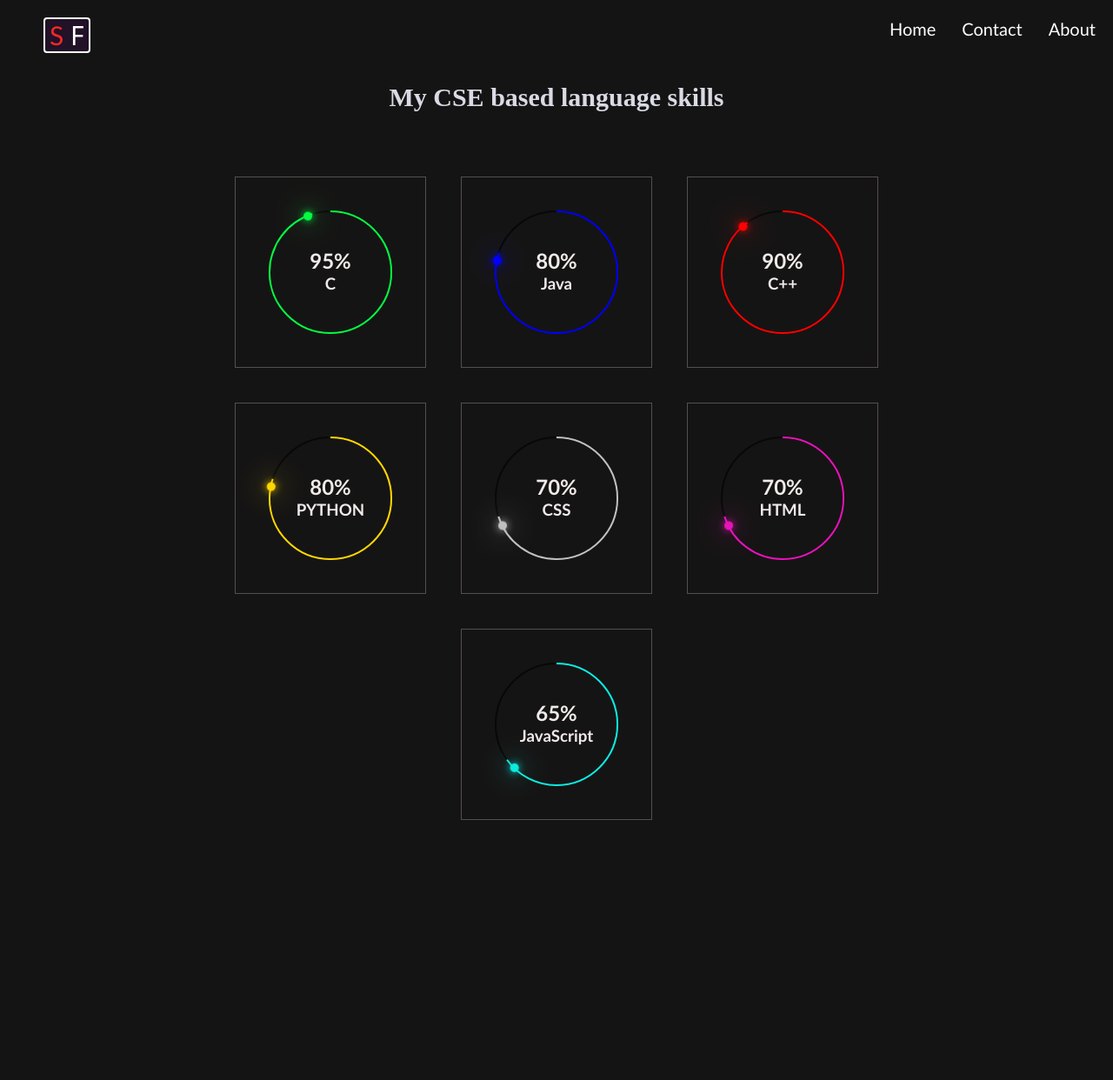
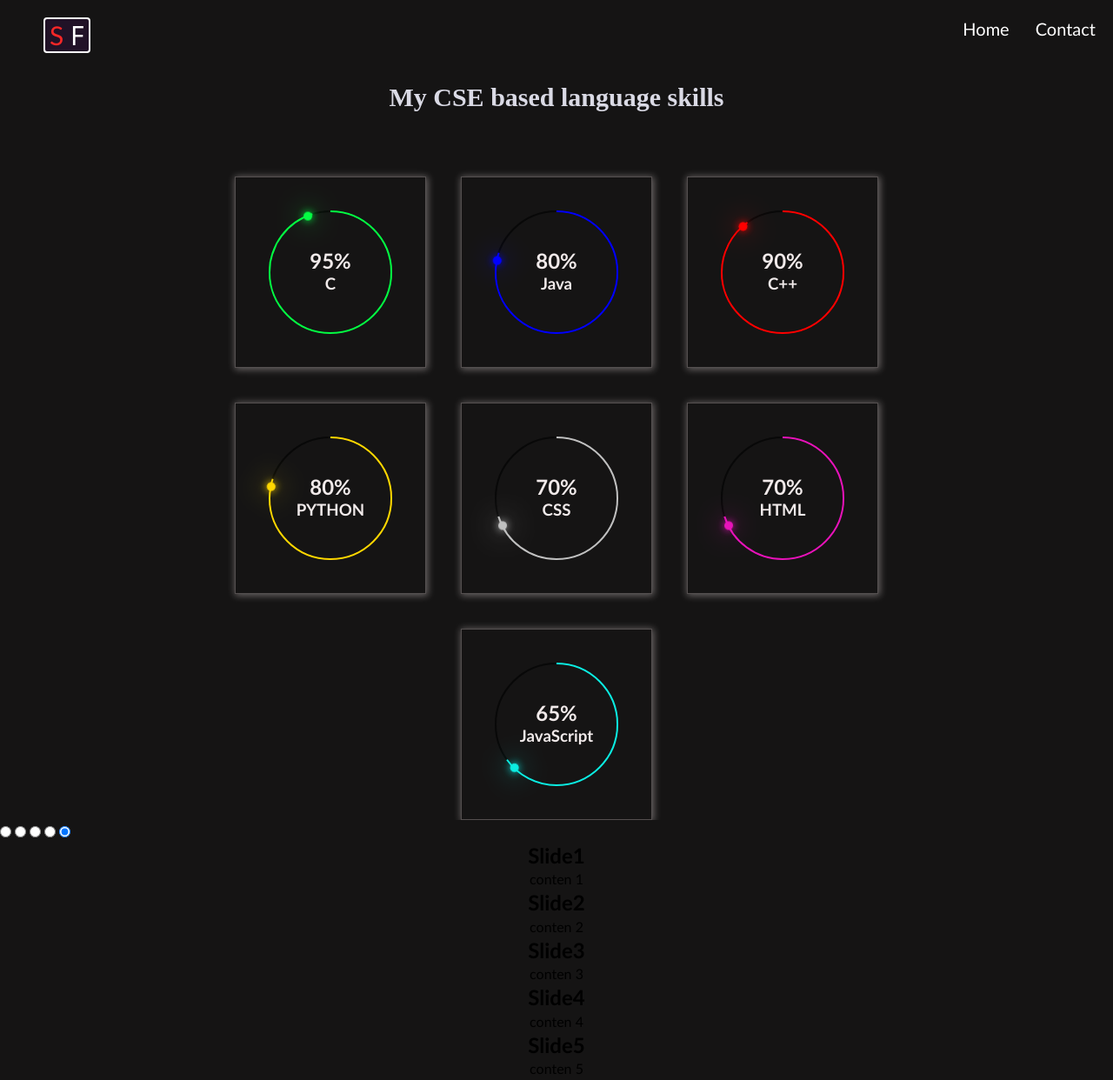
Before and after one commit to AHMED-SAFA/portfolio_SAFA, a PHP site: page /skill.html in a window 1280 px wide. Shown: the whole page at 87% size. Before the commit the page ends 943 px from the top, so only its background shows below. Run offline with PHP 8.4, Linux system fonts and the light colour scheme.

Commit message:
skill page added

```diff
--- a/contact.html
+++ b/contact.html
@@ -38,7 +38,6 @@
 					<p>I'd Love To Hear From You.</p>
 				</div>
 				<div class="contactInfo">
-
 					<div class="iconGroup">
 						<div class="icon">
 							<i class="fa-solid fa-phone"></i>
@@ -48,7 +47,6 @@
 							<span>+880 17860-61922</span>
 						</div>
 					</div>
-
 					<div class="iconGroup">
 						<div class="icon">
 							<i class="fa-solid fa-envelope"></i>
--- a/css/skillpg.css
+++ b/css/skillpg.css
@@ -6,9 +6,9 @@
 }
 
 body {
-  display: flex;
+  /* display: flex;
   justify-content: center;
-  align-items: center;
+  align-items: center; */
   min-height: 100vh;
   /* background: url(../images/skill_back4.jpg) no-repeat center center/cover; */
   background-color: rgb(21, 20, 20);
@@ -30,6 +30,7 @@ body {
   position: relative;
   width: 220px;
   height: 220px;
+  box-shadow: 1px 1px 8px 1px rgba(236, 227, 227, 0.392);
   border: 1px solid rgba(227, 215, 215, 0.307);
   background: rgba(30, 30, 29, 0);
   display: flex;
@@ -135,32 +136,32 @@ body {
 /* ==============responsives============== */
 
 @media screen and (max-width: 500px) {
-  .container h1{
+  .container h1 {
     font-size: 25px;
     padding-top: 35%;
   }
 
-  .containerskill{
+  .containerskill {
     padding-top: 4%;
   }
 }
 
 @media screen and (min-width: 501px) and (max-width: 768px) {
-  .container h1{
+  .container h1 {
     padding-top: 20%;
   }
 
-  .containerskill{
+  .containerskill {
     padding-top: 4%;
   }
 }
 
 @media screen and (max-width: 1200px) and (min-width: 768px) {
-  .container h1{
+  .container h1 {
     padding-top: 15%;
   }
 
-  .containerskill{
+  .containerskill {
     padding-top: 4%;
   }
 }
@@ -176,3 +177,35 @@ body {
 }
 
 /* ------------------------------------- */
+
+/* =========practical skills=============*/
+
+.slider
+{
+  margin: 0 auto;
+  width: 800px;
+  max-width: 100%;
+  text-align: center;
+}
+
+#slider input[type=radeio]
+{
+  display: none;
+}
+#slider label{
+  cursor: pointer;
+  text-decoration: none;
+}
+#slides{
+  padding: 30px;
+  border: 3px solid #ccc;
+  background: #fff;
+  position: relative;
+  z-index: 1;
+}
+
+#overflow{
+
+}
+
+/* ------------------------------------------- */
--- a/skill.html
+++ b/skill.html
@@ -10,7 +10,7 @@
 </head>
 
 <body>
-    <section class="sec_class">
+    <div class="sec_class">
         <div class="container">
             <nav class="navBar">
                 <div class="elements">
@@ -18,7 +18,6 @@
                     <ul class="items">
                         <li class="hideOnMobile"><a href="index.html">Home</a></li>
                         <li class="hideOnMobile"><a href="contact.html">Contact</a></li>
-                        <li class="hideOnMobile"><a class="btnnavbars" href="#about">About</a></li>
                         <li class="menu_hamburger" onclick=showHam()><a href="#"><i class="fa-solid fa-bars"></i></a>
                         </li>
                     </ul>
@@ -26,7 +25,6 @@
                         <li onclick=hideSidebar()><a href="#"><i class="fa-sharp fa-solid fa-xmark"></i></a></li>
                         <li><a href="index.html">Home</a></li>
                         <li><a href="contact.html">Contact</a></li>
-                        <li><a class="btnnavbars" href="#about">About</a></li>
                     </ul>
                 </div>
             </nav>
@@ -125,7 +123,65 @@
                 </div>
             </div>
         </div>
-    </section>
+        <div id="slider">
+            <input type="radio" name="slider" id="slider1" checked>
+            <input type="radio" name="slider" id="slider2" checked>
+            <input type="radio" name="slider" id="slider3" checked>
+            <input type="radio" name="slider" id="slider4" checked>
+            <input type="radio" name="slider" id="slider5" checked>
+            <div class="slider">
+                <div class="overflow">
+                    <div class="inner">
+                        <div class="slider slider1">
+                            <div class="slide_content">
+                                <h2>Slide1</h2>
+                                <p>conten 1</p>
+                            </div>
+                        </div>
+                        <div class="slider slider2">
+                            <div class="slide_content">
+                                <h2>Slide2</h2>
+                                <p>conten 2</p>
+                            </div>
+                        </div>
+                        <div class="slider slider3">
+                            <div class="slide_content">
+                                <h2>Slide3</h2>
+                                <p>conten 3</p>
+                            </div>
+                        </div>
+                        <div class="slider slider4">
+                            <div class="slide_content">
+                                <h2>Slide4</h2>
+                                <p>conten 4</p>
+                            </div>
+                        </div>
+                        <div class="slider slider5">
+                            <div class="slide_content">
+                                <h2>Slide5</h2>
+                                <p>conten 5</p>
+                            </div>
+                        </div>
+                    </div>
+                </div>
+            </div>
+            <div id="control">
+                <label for="slider1"></label>
+                <label for="slider2"></label>
+                <label for="slider3"></label>
+                <label for="slider4"></label>
+                <label for="slider5"></label>
+            </div>
+            <div id="bullet">
+                <label for="slider1"></label>
+                <label for="slider2"></label>
+                <label for="slider3"></label>
+                <label for="slider4"></label>
+                <label for="slider5"></label>
+            </div>
+        </div>
+    </div>
+
     <button id="upButton" title="Go to top">↑</button>
     <script src="./JS/hamburger.js"></script>
     <script src="./JS/dynamic_upButton.js"></script>
```
